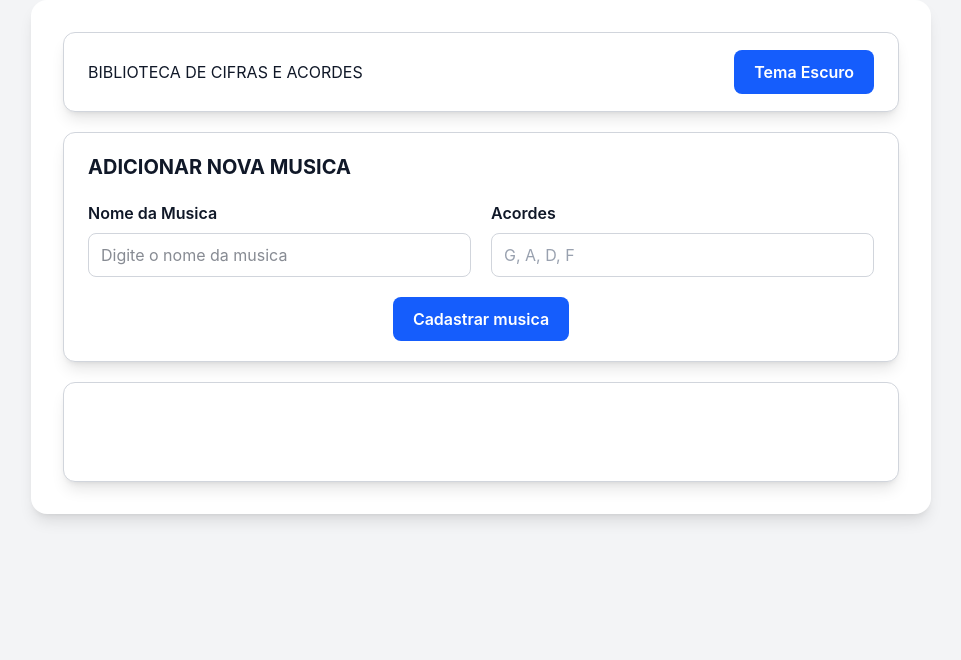
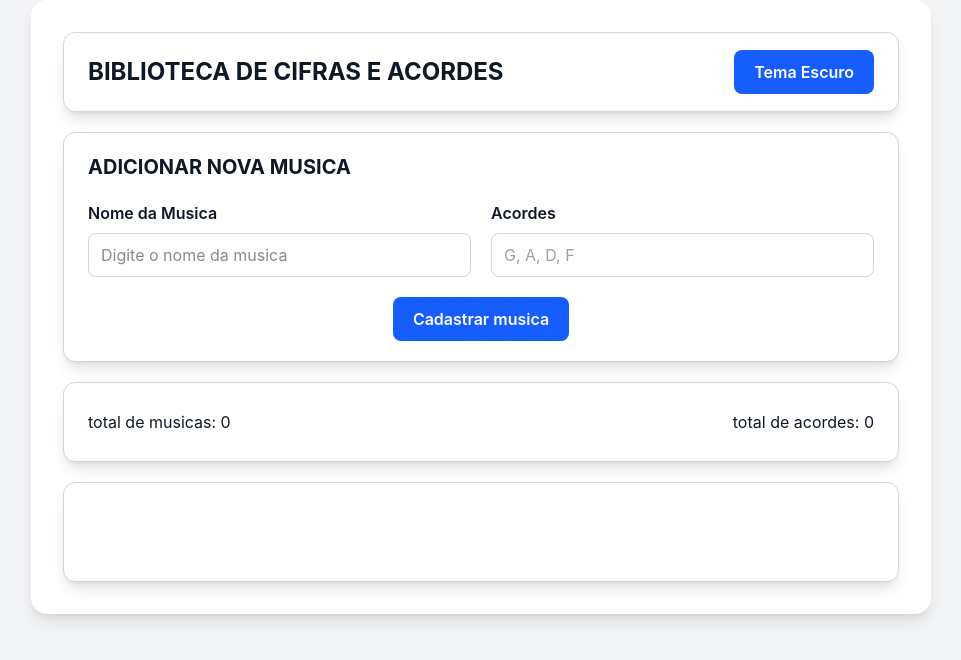
Before and after one commit to MarcosJhonata/SitedeCifras, a React (Vite) app in the folder sitecifras/: page / in a window 1280 px wide. Shown: the top 660 px of the page, without its empty margins (159-1120 px from the left). Built offline with nearby package versions, Linux system fonts and the light colour scheme.

Commit message:
Criado o componente song stats mostrar a quantidade de acordes e de musicas salvas

```diff
--- a/sitecifras/src/App.tsx
+++ b/sitecifras/src/App.tsx
@@ -2,9 +2,10 @@ import { useState } from "react";
 import Container from "./components/container";
 import Header from "./components/header";
 import SongForm from "./components/song-form";
-import SongList from "./components/song-list";
 import { useTheme } from "./context/use-theme";
 import "./index.css";
+import SongList from "./components/song-list";
+import SongStats from "./components/song-stats";
 
 type Song = {
 	id: number;
@@ -16,10 +17,7 @@ export default function App() {
 	const [listaMusicas, setListaMusicas] = useState<Song[]>([]);
 
 	function adicionarMusica(novaMusica: Song) {
-		setListaMusicas((prevListaMusicas) => [
-			...prevListaMusicas,
-			novaMusica,
-		]);
+		setListaMusicas((prevListaMusicas) => [...prevListaMusicas, novaMusica]);
 	}
 	const { themeStyles } = useTheme();
 
@@ -39,6 +37,7 @@ export default function App() {
 			>
 				<Header />
 				<SongForm adicionarMusica={adicionarMusica} />
+				<SongStats listaMusicas={listaMusicas} />
 				<SongList listaMusicas={listaMusicas} />
 			</Container>
 		</Container>
--- a/sitecifras/src/components/container.tsx
+++ b/sitecifras/src/components/container.tsx
@@ -1,16 +1,14 @@
 import React from "react";
 
-type ContainerProps<T extends keyof React.JSX.IntrinsicElements> = {
-	as?: T;
-} & React.ComponentPropsWithoutRef<T>;
+interface ContainerProps extends React.ComponentProps<"div"> {
+	as?: keyof React.JSX.IntrinsicElements;
+}
 
-export default function Container<T extends keyof React.JSX.IntrinsicElements = "div">({
-	as,
+export default function Container({
+	as = "div",
 	children,
 	className,
 	...props
-}: ContainerProps<T>) {
-	const Component = as ?? "div";
-
-	return React.createElement(Component, { ...props, className }, children);
+}: ContainerProps) {
+	return React.createElement(as, { ...props, className }, children);
 }
--- a/sitecifras/src/components/header.tsx
+++ b/sitecifras/src/components/header.tsx
@@ -3,7 +3,6 @@ import Container from "./container";
 export default function Header() {
 	const { theme, toggleTheme, themeStyles } = useTheme();
 	return (
-
 		<Container
 			as="header"
 			className={`w-full
@@ -20,7 +19,7 @@ export default function Header() {
     ${themeStyles.border}
     ${themeStyles.text}`}
 		>
-			BIBLIOTECA DE CIFRAS E ACORDES
+			<h1 className="text-2xl font-bold">BIBLIOTECA DE CIFRAS E ACORDES</h1>
 			<button
 				type="button"
 				onClick={toggleTheme}
--- a/sitecifras/src/components/song-form.tsx
+++ b/sitecifras/src/components/song-form.tsx
@@ -1,6 +1,5 @@
 import { useState } from "react";
 import { useTheme } from "../context/use-theme";
-import Container from "./container";
 
 type Song = {
 	id: number;
@@ -33,8 +32,7 @@ export default function SongForm({ adicionarMusica }: SongFormProps) {
 	}
 
 	return (
-		<Container
-			as="form"
+		<form
 			onSubmit={handleSubmit}
 			className={`w-full
 			min-h-25
@@ -117,6 +115,6 @@ export default function SongForm({ adicionarMusica }: SongFormProps) {
 					Cadastrar musica
 				</button>
 			</div>
-		</Container>
+		</form>
 	);
 }
--- /dev/null
+++ b/sitecifras/src/components/song-stats.tsx
@@ -0,0 +1,42 @@
+import Container from "./container";
+import { useTheme } from "../context/use-theme";
+type Song = {
+	id: number;
+	musica: string;
+	acordes: string[];
+};
+
+type SongListProps = {
+	listaMusicas: Song[];
+};
+
+export default function SongStats({ listaMusicas }: SongListProps) {
+	const { themeStyles } = useTheme();
+	const totalMusicas = listaMusicas.length;
+	const totalAcordes = listaMusicas.reduce(
+		(total, musica) => total + musica.acordes.length,
+		0,
+	);
+
+	return (
+		<Container
+			as="div"
+			className={`w-full
+    h-20
+    flex
+    items-center
+    justify-between
+    px-6
+    border
+    rounded-xl
+    shadow-lg
+    gap-8
+    ${themeStyles.card}
+    ${themeStyles.border}
+`}
+		>
+			<div>total de musicas: {totalMusicas}</div>
+			<div>total de acordes: {totalAcordes}</div>
+		</Container>
+	);
+}
```
